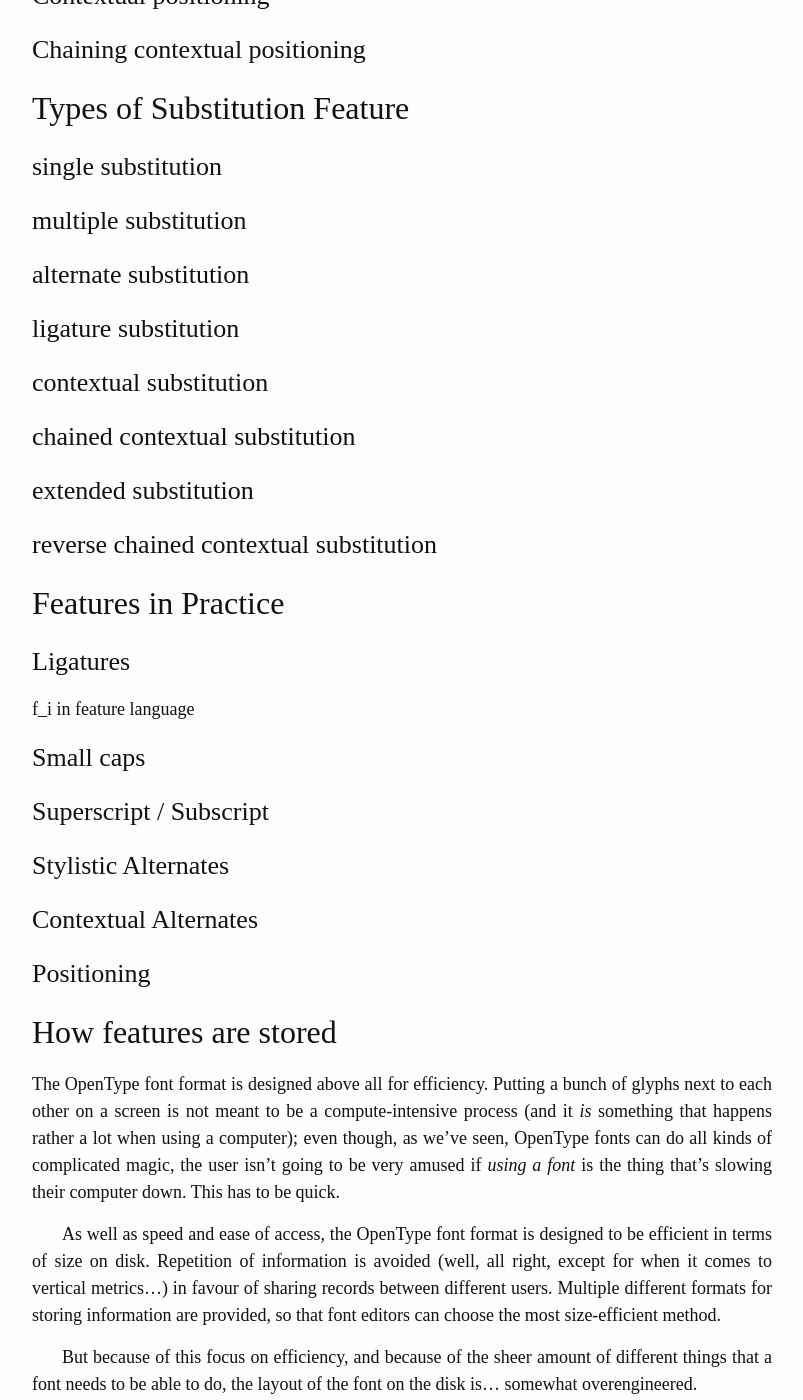
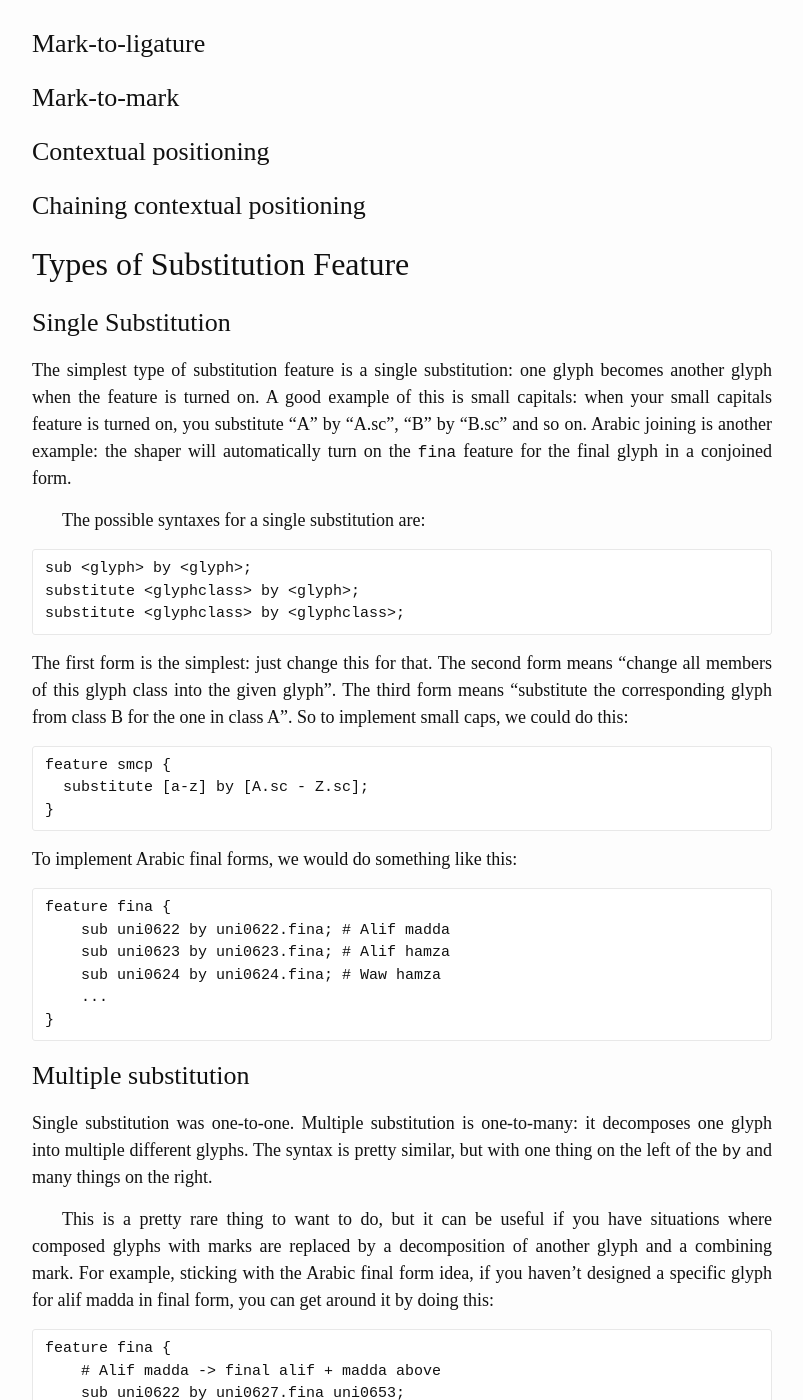
Before and after one commit to simoncozens/fonts-and-layout, a Jekyll site: the page built from features.md, in a window 1280 px wide and 1400 px high, scrolled down 11234 px. Shown: the whole window, without its empty margins (238-1041 px from the left). Built offline with Jekyll 4.4.1, drawn with Linux system fonts in a browser that asks for light colours; some of the changed text lies outside the part shown.

```diff
--- a/features.md
+++ b/features.md
@@ -10,15 +10,23 @@ In the previous chapter we looked at some of the data tables hiding inside an Op
 
 > When I use the word "instruction" in this chapter, I'm using the term in the computer programming sense - programs are made up of instructions which tell the computer what to do, and we want to be telling our shaping engine what to do. In the font world, the word "instruction" also has a specific sense related to hinting of TrueType outlines, which we'll cover in the chapter on hinting.
 
-Specifically, two tables within the font - the `GPOS` and `GSUB` tables - provide for a wide range of context-sensitive font transformations. `GPOS` contains instructions for altering the position of glyph. The canonical example of context-sensitive repositioning is *kerning*, which modifies the space between two glyphs depending on what those glyphs are, but `GPOS` allows for many other kinds of repositioning instructions. The other table, `GSUB`, contains instructions for substituting some glyphs for others based on certain conditions. The obvious example here is *ligatures*, which substitutes a pair (or more) of glyphs for another: the user types "f" and then "i" but rather than displaying those two separate glyphs, the font tells the shaping engine to fetch the single glyph "ﬁ" instead. But once again, `GSUB` allows for many, many interesting substitutions - some of which help us designing fonts for complex scripts.
+XXX Quick explanation here.
+
+Specifically, two tables within the font - the `GPOS` and `GSUB` tables - provide for a wide range of context-sensitive font transformations. `GPOS` contains instructions for altering the position of glyph. The canonical example of context-sensitive repositioning is *kerning*, which modifies the space between two glyphs depending on what those glyphs are, but `GPOS` allows for many other kinds of repositioning instructions.
+
+The other table, `GSUB`, contains instructions for substituting some glyphs for others based on certain conditions. The obvious example here is *ligatures*, which substitutes a pair (or more) of glyphs for another: the user types "f" and then "i" but rather than displaying those two separate glyphs, the font tells the shaping engine to fetch the single glyph "ﬁ" instead. But once again, `GSUB` allows for many, many interesting substitutions - some of which help us designing fonts for complex scripts.
 
 ## Features, lookups and rules
+
+XXX Introduce by example first.
 
 OpenType instructions are arranged in a hierarchical fashion: an instruction which modify the position or content of some glyphs is called a *rule*. Rules are grouped into sets called *lookups*, and lookups are categorised into *features*. Features apply to particular combinations of *language* and *script*.
 
 When a shaping engine processes a run of text, it first determines which features are in play for this run. While a feature can be called anything you like, layout applications will pass certain well-known feature names when the user asks for a particular typographic refinement. For instance, if you hit the "small caps" icon in your word processor, the word processor will ask the shaping engine to process the `smcp` feature. At the same time, the font itself can ask for certain features to be processed by default - the `liga` feature is often turned on by default to provide for standard ligature processing. The application will also tell the shaper what language and script is in use. So in our example, the shaping engine will run through all the lookups within the `smcp` and `liga` features for the language/script combination in use.
 
-We'll start our investigation of features once again by experiment, and from the simplest possible source. As we mentioned, the canonical example of a `GPOS` feature is kerning. (The `kern` feature - again one which is generally turned on by default by the font.) We take our test font from the previous chapter. Right now it has no `GPOS` table, and the `GSUB` table contains no features, lookups or rules; just a version number:
+We'll start our investigation of features once again by experiment, and from the simplest possible source. As we mentioned, the canonical example of a `GPOS` feature is kerning. (The `kern` feature - again one which is generally turned on by default by the font.) XXX note TT kern table.
+
+We're going to take our test font from the previous chapter. Right now it has no `GPOS` table, and the `GSUB` table contains no features, lookups or rules; just a version number:
 
     <GSUB>
       <Version value="0x00010000"/>
@@ -133,6 +141,8 @@ and a lookup like this:
 
 The rules all start with a rule name and end with a semicolon, but what is in the middle depends on the nature of the rule. This kerning rule alters glyphs positions, so it is a `pos` rule (you can also spell this `position`, if you like). There are various kinds of `pos` rule, but the one we want has three parameters: after glyph "A" and before glyph "B", alter the horizontal advance by -50 units.
 
+XXX split this out to a separate section
+
 Now is a good time to introduce the `hb-shape` tool, which comes as part of [HarfBuzz](http://harfbuzz.org); it's a very handy utility for testing the application of OpenType features. HarfBuzz is an OpenType shaping engine, used by layout applications. Shaping, as we know, is the process of taking a text, a font, and some parameters and producing a set of glyphs and their positions. `hb-shape` runs the shaping process for us and formats the output of the process in a number of different ways. We can use it to check our kern:
 
     $ hb-shape TTXTest-Regular.otf 'AA'
@@ -184,7 +194,7 @@ Second, if we look at the Devanagari glyph sequence "NA UUE LLA UUE DA UUE " (
 
 ![](features/noto.svg)
 
-We see that in the case of the "NA UUE" and "LLA UUE" combinations, the vowel sign UUE is normally positioned at a fixed distance below the headline, regardless of the depth of the base character. (So we're not using mark to base and anchors here, for those of you who have read ahead.)
+We see that in the case of the "NA UUE" and "LLA UUE" combinations, the vowel sign UUE is normally positioned at a fixed distance below the headline, regardless of the depth of the base character. (So we're not using mark to base and anchors here, for those of you who have read ahead.) XXX Reword to make more clear
 
 However, if we attached the vowel sign to the "DA", we'd get a collision with the DA's curly tail. So in a DA+UUE sequence, we have to do a bit of *vertical* kerning: move the vowel sign down a bit when applied to a long descender. Here's the code to do that (which I've simplified to make it more readable):
 
@@ -262,10 +272,48 @@ What does this say? When we have a long descender and a UE vowel, the consonent
 
 ## Types of Substitution Feature
 
-### single substitution
-### multiple substitution
-### alternate substitution
-### ligature substitution
+### Single Substitution
+
+The simplest type of substitution feature is a single substitution: one glyph becomes another glyph when the feature is turned on. A good example of this is small capitals: when your small capitals feature is turned on, you substitute "A" by "A.sc", "B" by "B.sc" and so on. Arabic joining is another example: the shaper will automatically turn on the `fina` feature for the final glyph in a conjoined form.
+
+The possible syntaxes for a single substitution are:
+
+    sub <glyph> by <glyph>;
+    substitute <glyphclass> by <glyph>;
+    substitute <glyphclass> by <glyphclass>;
+
+The first form is the simplest: just change this for that. The second form means "change all members of this glyph class into the given glyph". The third form means "substitute the corresponding glyph from class B for the one in class A". So to implement small caps, we could do this:
+
+    feature smcp {
+      substitute [a-z] by [A.sc - Z.sc];
+    }
+
+To implement Arabic final forms, we would do something like this:
+
+    feature fina {
+        sub uni0622 by uni0622.fina; # Alif madda
+        sub uni0623 by uni0623.fina; # Alif hamza
+        sub uni0624 by uni0624.fina; # Waw hamza
+        ...
+    }
+
+### Multiple substitution
+
+Single substitution was one-to-one. Multiple substitution is one-to-many: it decomposes one glyph into multiple different glyphs. The syntax is pretty similar, but with one thing on the left of the `by` and many things on the right.
+
+This is a pretty rare thing to want to do, but it can be useful if you have situations where composed glyphs with marks are replaced by a decomposition of another glyph and a combining mark. For example, sticking with the Arabic final form idea, if you haven't designed a specific glyph for alif madda in final form, you can get around it by doing this:
+
+    feature fina {
+        # Alif madda -> final alif + madda above
+        sub uni0622 by uni0627.fina uni0653;
+    }
+
+### Alternate substitution
+
+### Ligature substitution
+
+We've done one to one, and we've done one to many - ligature substitution is a many-to-one substitution. You have multiple glyphs on the left of the `by` and one on the right. The classic example is "fi", but let's stick with the Arabic theme.
+
 ### contextual substitution
 ### chained contextual substitution
 ### extended substitution
@@ -273,15 +321,11 @@ What does this say? When we have a long descender and a UE vowel, the consonent
 
 ## Features in Practice
 
-### Ligatures
+(Refer to localization chapter)
 
-f_i in feature language
-
-### Small caps
 ### Superscript / Subscript
 ### Stylistic Alternates
 ### Contextual Alternates
-
 
 ### Positioning
 
```
Also changed, not shown: history.md (+7 -3 lines).
